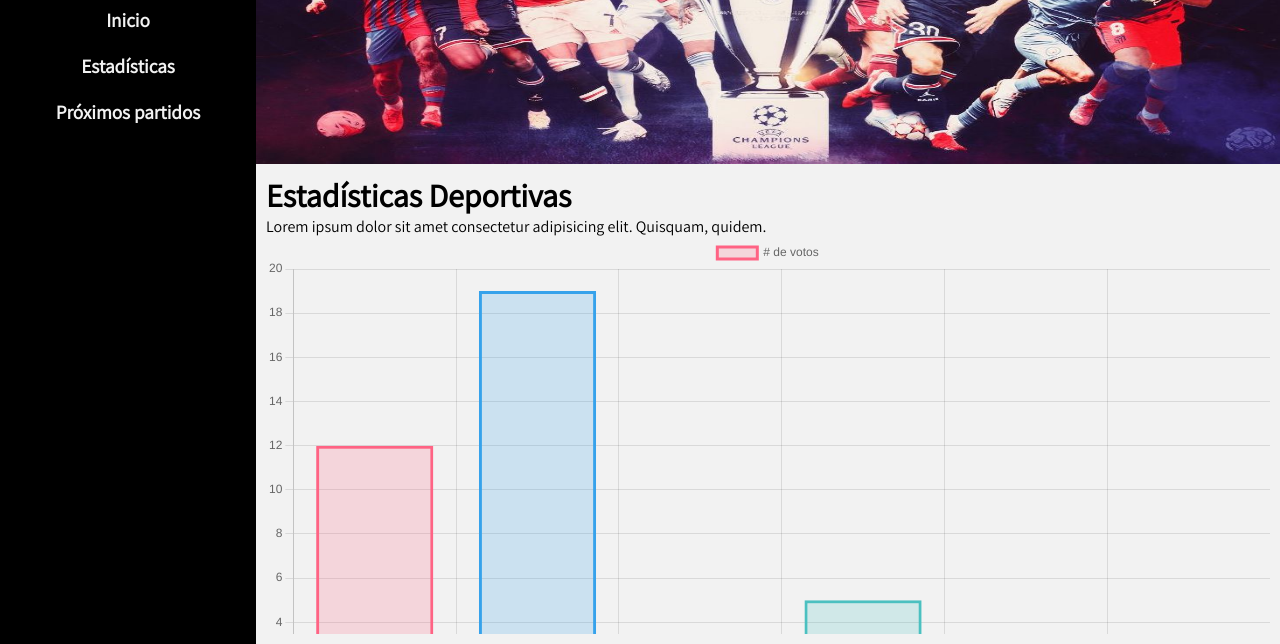
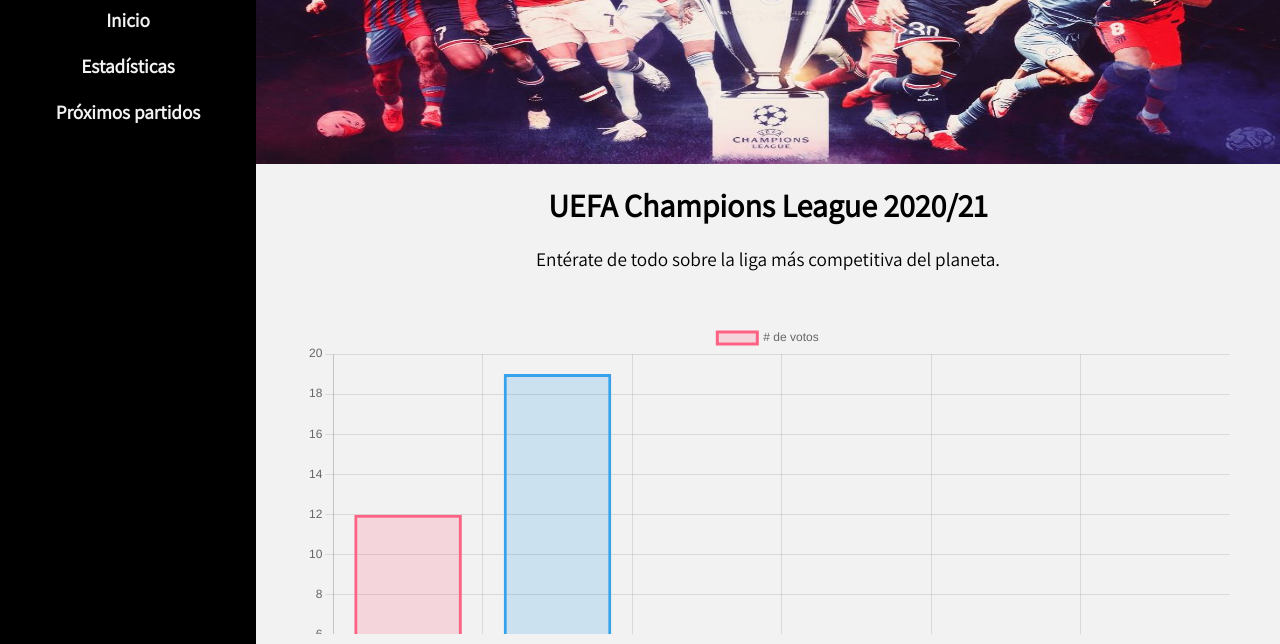
Before and after one commit to kalg12/Tablero-Datos-ChampionsLeague, a website: page app/index.html in a window 1280 px wide. Shown: the part 156-800 px from the top of the page. Drawn offline with nearby package versions, Linux system fonts and the light colour scheme.

Commit message:
Changes at statics info h1 and p

```diff
--- a/app/index.html
+++ b/app/index.html
@@ -4,8 +4,8 @@
   <meta charset="UTF-8">
   <meta name="viewport" content="width=device-width, initial-scale=1.0">
   <title>Estadísticas Deportivas</title>
-  <link rel="stylesheet" href="/style.css">
-  <link rel="shortcut icon" href="/img/favicon/favicon.ico" type="image/x-icon">
+  <link rel="stylesheet" href="./style.css">
+  <link rel="shortcut icon" href="./img/favicon/favicon.ico" type="image/x-icon">
 </head>
 
 <body>
@@ -17,7 +17,7 @@
         <ul>
           <img src="/img/logo.png" alt="Soccer Stadistics">
           <h1>Estadísicas Deportivas</h1>
-          <li><a href="/">Inicio</a></li>
+          <li><a href="#">Inicio</a></li>
           <li><a href="#">Estadísticas</a></li>
           <li><a href="#">Próximos partidos</a></li>
         </ul>
@@ -33,9 +33,9 @@
           <!-- Cover Image -->
           <!-- Body info -->
           <div class="statics-info">
-            <h1>Estadísticas Deportivas</h1>
-            <p>Lorem ipsum dolor sit amet consectetur adipisicing elit. Quisquam, quidem.</p>
-            <div>
+            <h1>UEFA Champions League 2020/21</h1>
+            <p>Entérate de todo sobre la liga más competitiva del planeta.</p>
+            <div class="statics_chart">
               <canvas id="myChart"></canvas>
             </div>
         </div>
@@ -47,7 +47,7 @@
   <!-- Scripts -->
   <script src="https://cdn.jsdelivr.net/npm/chart.js"></script>
   <script src="https://cdnjs.cloudflare.com/ajax/libs/canvasjs/1.7.0/canvasjs.min.js"></script>
-  <script src="/app.js"></script>
+  <script src="./app.js"></script>
   <!-- Scripts -->
 </body>
 </html>
--- a/app/style.css
+++ b/app/style.css
@@ -110,3 +110,20 @@
     align-items: stretch;
     overflow-y: scroll;
 }
+
+.statics-info h1{
+    margin: 10px;
+    font-size: 2rem;
+    font-weight: bold;
+    text-align: center;
+}
+
+.statics-info p{
+    margin: 10px;
+    font-size: 1.2rem;
+    text-align: center;
+}
+
+.statics-info .statics_chart{
+    margin: 40px;
+}
```
Also changed, not shown: app/requests.js (added, +10 -0 lines).
